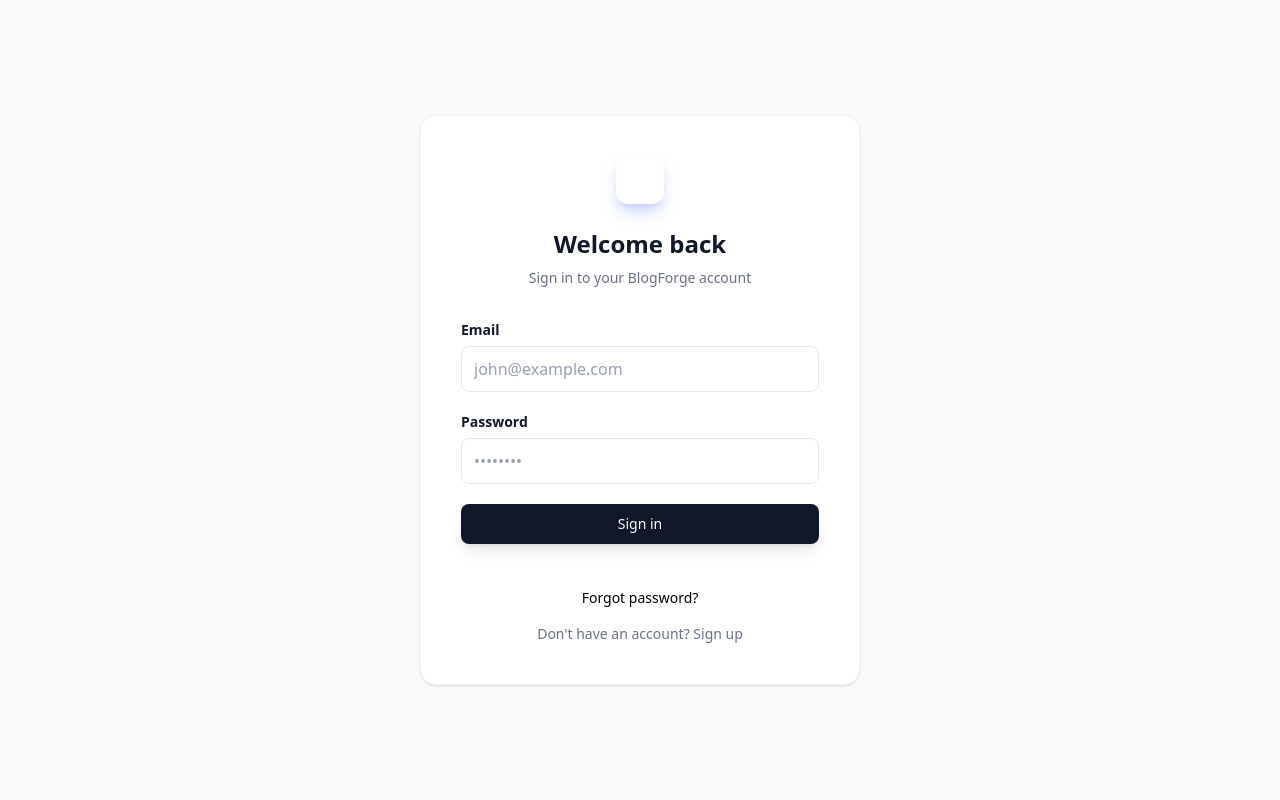
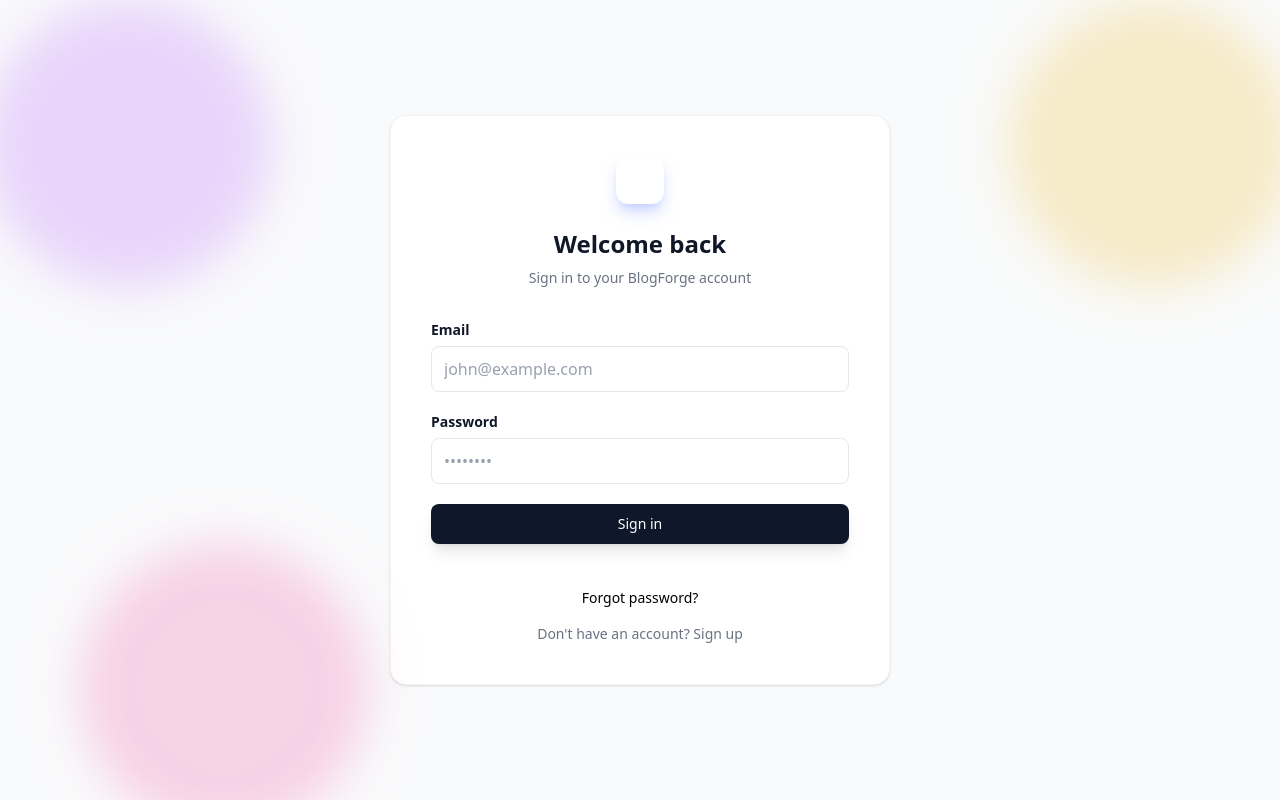
Before and after one commit to YoungMonero/Postory-blogApp, a Next.js app: page /login in a window 1280 px wide. Built offline with nearby package versions, Linux system fonts and the light colour scheme.

Commit message:
css changes

```diff
--- a/src/pages/index.tsx
+++ b/src/pages/index.tsx
@@ -34,9 +34,7 @@
               <a href="#how-it-works" className="text-gray-600 hover:text-primary font-medium transition-colors">
                 How it works
               </a>
-              <a href="#examples" className="text-gray-600 hover:text-primary font-medium transition-colors">
-                Examples
-              </a>
+
               <a href="#testimonials" className="text-gray-600 hover:text-primary font-medium transition-colors">
                 Testimonials
               </a>
@@ -74,7 +72,7 @@
             </span>
           </div>
 
-          <h1 className="text-5xl md:text-7xl font-extrabold text-gray-900 tracking-tight mb-8 leading-tight max-w-5xl mx-auto">
+          <h1 className="text-5xl md:text-7xl font-extrabold text-gray-900 tracking-tight mb-8 leading-tight max-w-6xl mx-auto">
             Create and Discover Beautiful Stories with{" "}
             <span className="text-primary">Unlimited Creative Ideas</span>
           </h1>
--- a/src/pages/login.tsx
+++ b/src/pages/login.tsx
@@ -32,8 +32,11 @@
   };
 
   return (
-    <div className="min-h-screen flex items-center justify-center bg-gray-50 font-sans">
-      <div className="w-full max-w-[440px] bg-white rounded-2xl shadow-sm border border-gray-100 p-10">
+    <div className="min-h-screen flex items-center justify-center bg-gray-50 font-sans relative overflow-hidden">
+      <div className="absolute top-0 -left-4 w-72 h-72 bg-purple-500 rounded-full mix-blend-multiply filter blur-xl opacity-20 animate-blob" />
+        <div className="absolute top-0 -right-4 w-72 h-72 bg-yellow-500 rounded-full mix-blend-multiply filter blur-xl opacity-20 animate-blob animation-delay-2000" />
+        <div className="absolute -bottom-8 left-20 w-72 h-72 bg-pink-500 rounded-full mix-blend-multiply filter blur-xl opacity-20 animate-blob animation-delay-4000" />
+      <div className="w-full max-w-[500px] bg-white rounded-2xl shadow-sm border border-gray-100 p-10">
         <div className="flex flex-col items-center mb-8">
           <div className="w-12 h-12 bg-primary rounded-xl flex items-center justify-center text-white font-bold text-xl shadow-lg shadow-indigo-200 mb-6">
             B
--- a/src/pages/register.tsx
+++ b/src/pages/register.tsx
@@ -105,8 +105,11 @@
   };
 
   return (
-    <div className="min-h-screen flex items-center justify-center bg-gray-50 font-sans">
-      <div className="w-full max-w-[440px] bg-white rounded-2xl shadow-sm border border-gray-100 p-10">
+    <div className="min-h-screen flex items-center justify-center bg-gray-50 font-sans relative overflow-hidden">
+        <div className="absolute top-0 -left-4 w-72 h-72 bg-purple-400 rounded-full mix-blend-multiply filter blur-xl opacity-20 animate-blob" />
+        <div className="absolute top-0 -right-4 w-72 h-72 bg-yellow-400 rounded-full mix-blend-multiply filter blur-xl opacity-20 animate-blob animation-delay-2000" />
+        <div className="absolute -bottom-8 left-20 w-72 h-72 bg-pink-400 rounded-full mix-blend-multiply filter blur-xl opacity-20 animate-blob animation-delay-4000" />
+      <div className="w-full max-w-[500px] bg-white rounded-2xl shadow-sm border border-gray-100 p-10">
         <div className="flex flex-col items-center mb-8">
           <div className="w-12 h-12 bg-primary rounded-xl flex items-center justify-center text-white font-bold text-xl shadow-lg shadow-indigo-200 mb-6">
             B
```
